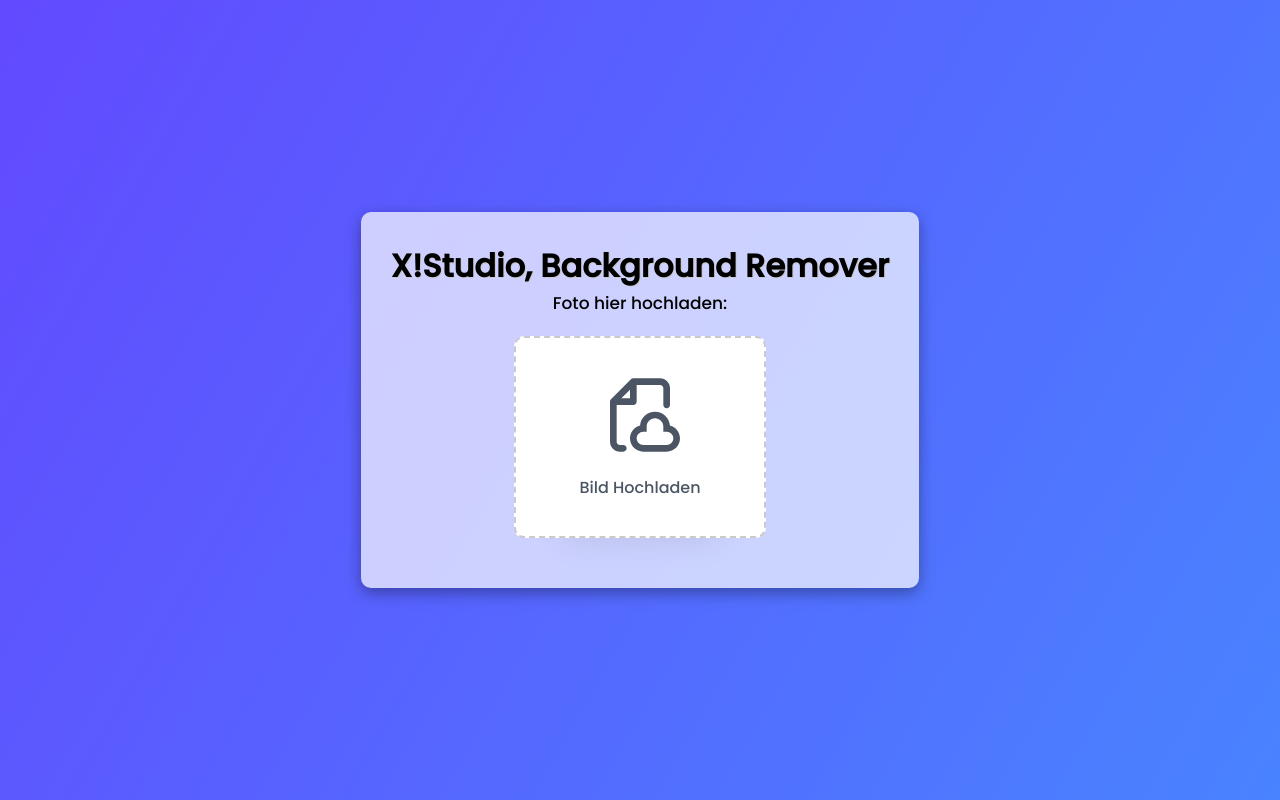
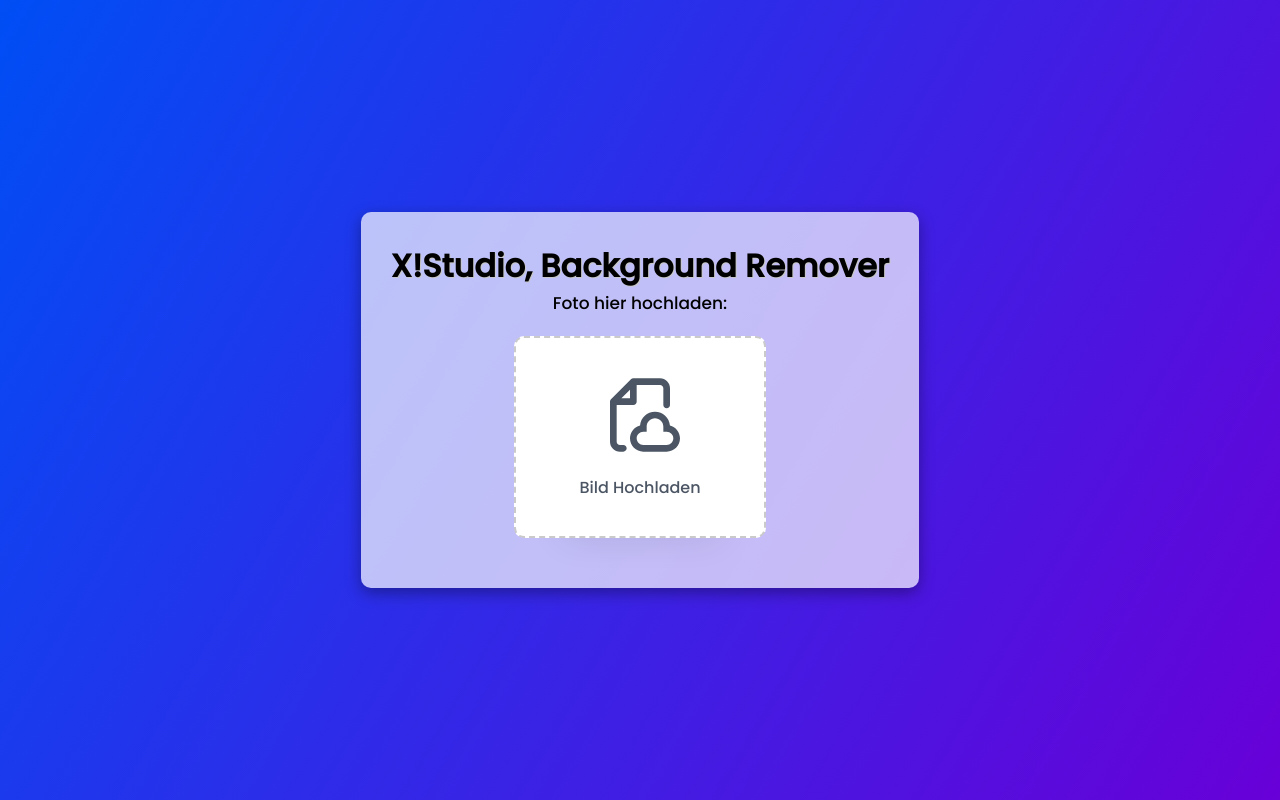
Before and after one commit to Nox314/Home, a PHP site: page /studio.html in a window 1280 px wide. Run offline with PHP 8.4, Linux system fonts and the light colour scheme.

Commit message:
Change background gradient colors in CSS

```diff
--- a/backgroundstyle.css
+++ b/backgroundstyle.css
@@ -8,7 +8,7 @@
 }
 
 body {
-    background-image: linear-gradient(120deg, #624aff 0%, #4983ff 100%);
+    background-image: linear-gradient(120deg, #004ef5 0%, #6800d8 100%);
     background-attachment: fixed;
     background-repeat: no-repeat;
     background-size: cover;
```
